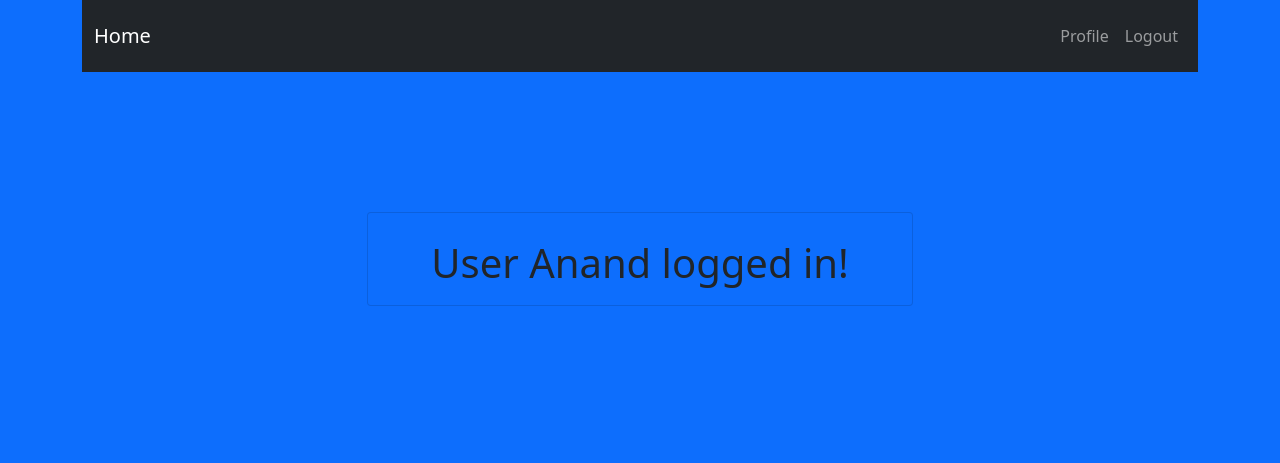
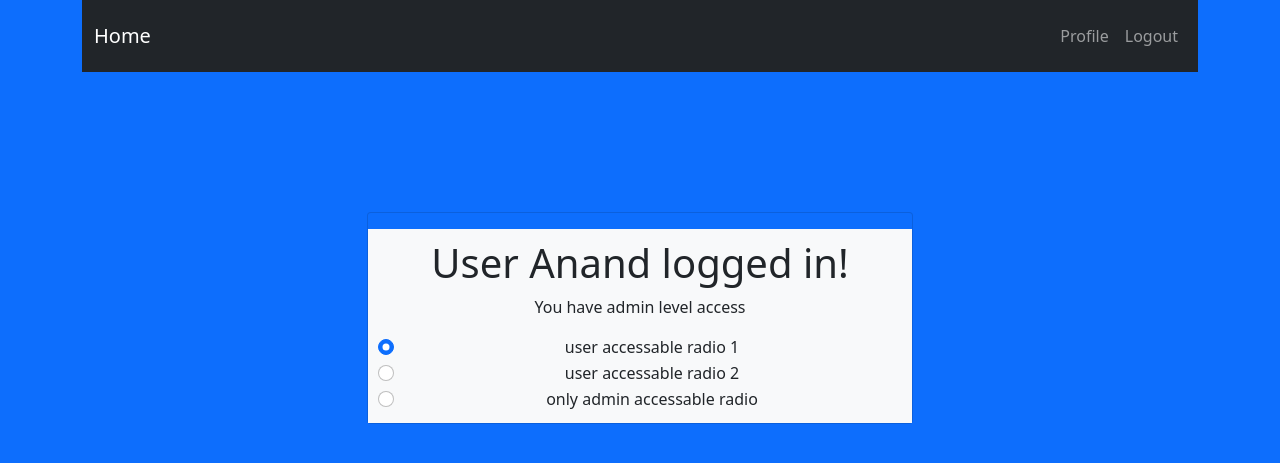
Before and after one commit to anandyeole/Simple_Flask_Login_Page, a Flask app: page /profile in a window 1280 px wide. Shown: the top 463 px of the page. Run offline with Flask 2, Linux system fonts and the light colour scheme; a user stored in the database is signed in.

Commit message:
added admin access

```diff
--- a/app.py
+++ b/app.py
@@ -1,20 +1,22 @@
 # importing packages
+from os import access, name
 from flask import Flask, render_template
 from flask_login import login_required, current_user
-from project import db, app
+from project import db, app, is_admin
 
 
 # Home page Route
-@app.route('/')
+@app.route("/")
 def home():
-    return render_template('home.html')
+    return render_template("home.html")
 
 
 # Profile page route
-@app.route('/profile')
+@app.route("/profile")
 @login_required
-def profile():
-    return render_template('profile.html', name=current_user.name)
+@is_admin
+def profile(access):
+    return render_template("profile.html", name=current_user.name, access=access)
 
 
 @app.errorhandler(404)
--- a/project/__init__.py
+++ b/project/__init__.py
@@ -3,8 +3,9 @@ import os
 from flask import Flask, render_template
 from flask_sqlalchemy import SQLAlchemy
 from flask_migrate import Migrate
-from flask_login import LoginManager, UserMixin, current_user
+from flask_login import LoginManager, login_required, UserMixin, current_user
 from flask_bcrypt import Bcrypt
+from functools import wraps
 
 
 bcrypt = Bcrypt()
@@ -52,10 +53,12 @@ class userDetails(db.Model, UserMixin):
     name = db.Column(db.String(100))
     email = db.Column(db.String(100), unique=True)
     password = db.Column(db.String(1000))
+    access_level = db.Column(db.String(100))
 
-    def __init__(self, email, name, password):
+    def __init__(self, email, name, password, access_level="user"):
         self.email = email
         self.name = name
+        self.access_level = access_level
         self.password = bcrypt.generate_password_hash(password=password)
 
     # check password with hashed database password
@@ -63,6 +66,18 @@ class userDetails(db.Model, UserMixin):
         return bcrypt.check_password_hash(self.password, password)
 
 
+# check if user has admin access if yes then pass admin as parameter
+def is_admin(func):
+    @wraps(func)
+    def inner(*args, **kwargs):
+        access = "user"
+        if current_user.access_level == "admin":
+            access = "admin"
+        return func(access, *args, **kwargs)
+
+    return inner
+
+
 # blueprint for routes of auth
 from project.auth import auth as auth_blueprint
 
--- a/project/templates/profile.html
+++ b/project/templates/profile.html
@@ -7,14 +7,72 @@
   <div class="col-md-6">
     <div class="card bg-primary">
       <p></p>
-      <div class="container text-center" style="padding: 10px">
+      <div class="container text-center bg-light" style="padding: 10px">
         {% with messages = get_flashed_messages() %} {% if messages %}
         <div class="alert alert-danger" role="alert">{{ messages[0] }}</div>
         {% endif %} {% endwith %}
         <h1>User {{name}} logged in!</h1>
+        {%if access == "admin"%}
+        <p>You have admin level access</p>
+        {%else%}
+        <p>You have user level access</p>
+        {%endif%}
+        <div class="form-check">
+          <input
+            class="form-check-input"
+            type="radio"
+            name="exampleRadios"
+            id="exampleRadios1"
+            value="option1"
+            checked
+          />
+          <label class="form-check-label" for="exampleRadios1">
+            user accessable radio 1
+          </label>
+        </div>
+        <div class="form-check">
+          <input
+            class="form-check-input"
+            type="radio"
+            name="exampleRadios"
+            id="exampleRadios2"
+            value="option2"
+          />
+          <label class="form-check-label" for="exampleRadios2">
+            user accessable radio 2
+          </label>
+        </div>
+        {%if access == "admin"%}
+        <div class="form-check">
+          <input
+            class="form-check-input"
+            type="radio"
+            name="exampleRadios"
+            id="exampleRadios3"
+            value="option3"
+          />
+          <label class="form-check-label" for="exampleRadios3">
+            only admin accessable radio
+          </label>
+          {%else%}
+          <div class="form-check">
+            <input
+              class="form-check-input"
+              type="radio"
+              name="exampleRadios"
+              id="exampleRadios3"
+              value="option3"
+              disabled
+            />
+            <label class="form-check-label" for="exampleRadios3">
+              only admin accessable radio
+            </label>
+            {%endif%}
+          </div>
+        </div>
       </div>
     </div>
   </div>
+
+  {% endblock %}
 </div>
-
-{% endblock %}
```
Also changed, not shown: project/data.sqlite.
